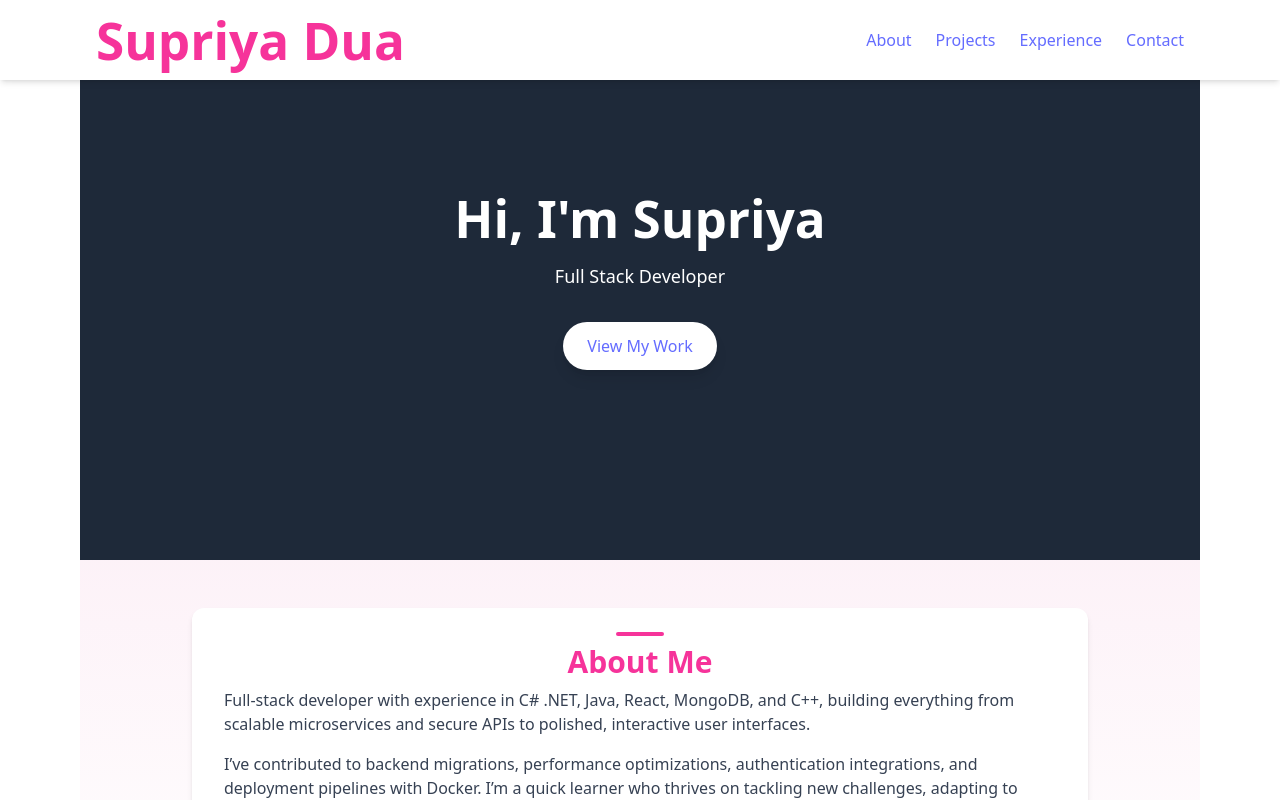
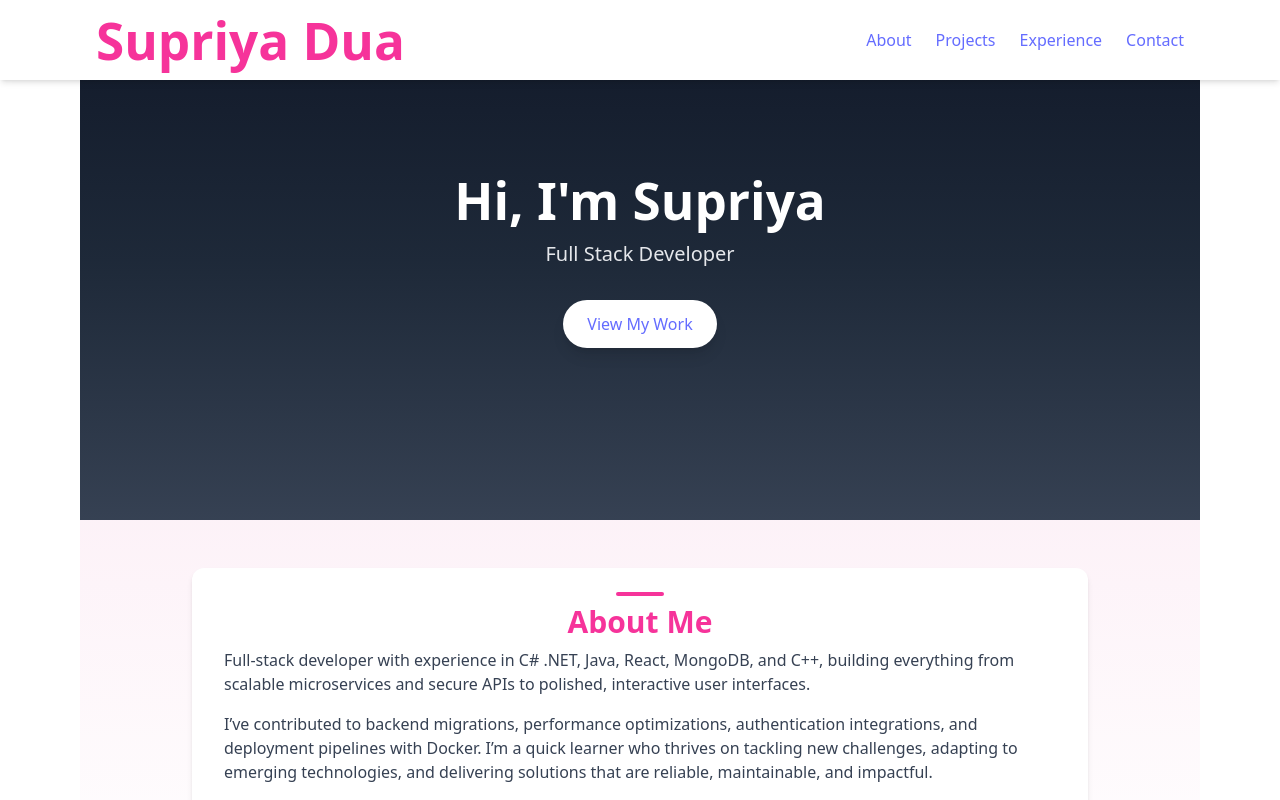
Before and after one commit to supriyadua2420/portfolio, a React (Vite) app: page / in a window 1280 px wide. Shown: the top 800 px of the page. Built offline with nearby package versions, Linux system fonts and the light colour scheme.

Commit message:
fix hero

```diff
--- a/src/components/Hero.jsx
+++ b/src/components/Hero.jsx
@@ -1,12 +1,15 @@
 export default function Hero() {
   return (
-    <section className="h-[70vh] flex flex-col justify-center items-center bg-gray-800 text-white">
-      <h1 className="text-5xl font-bold">Hi, I'm Supriya</h1>
-      <p className="mt-4 text-lg">Full Stack Developer</p>
+    <section className="h-[65vh] flex flex-col justify-center items-center bg-gradient-to-b from-gray-900 via-gray-800 to-gray-700 text-white px-4 sm:px-6">
+      <h1 className="text-4xl sm:text-5xl md:text-6xl font-bold text-center">
+        Hi, I'm Supriya
+      </h1>
+      <p className="mt-3 text-lg sm:text-xl text-gray-200 text-center">
+        Full Stack Developer
+      </p>
       <a
-        href="#projects"
-        className="mt-8 px-6 py-3 bg-white text-pink-500 rounded-full shadow-lg hover:bg-pink-100 transition"
-      >
+        href="#experience"
+        className="mt-8 px-6 py-3 bg-white text-pink-500 rounded-full shadow-lg hover:bg-pink-100 transition" >
         View My Work
       </a>
     </section>
```
